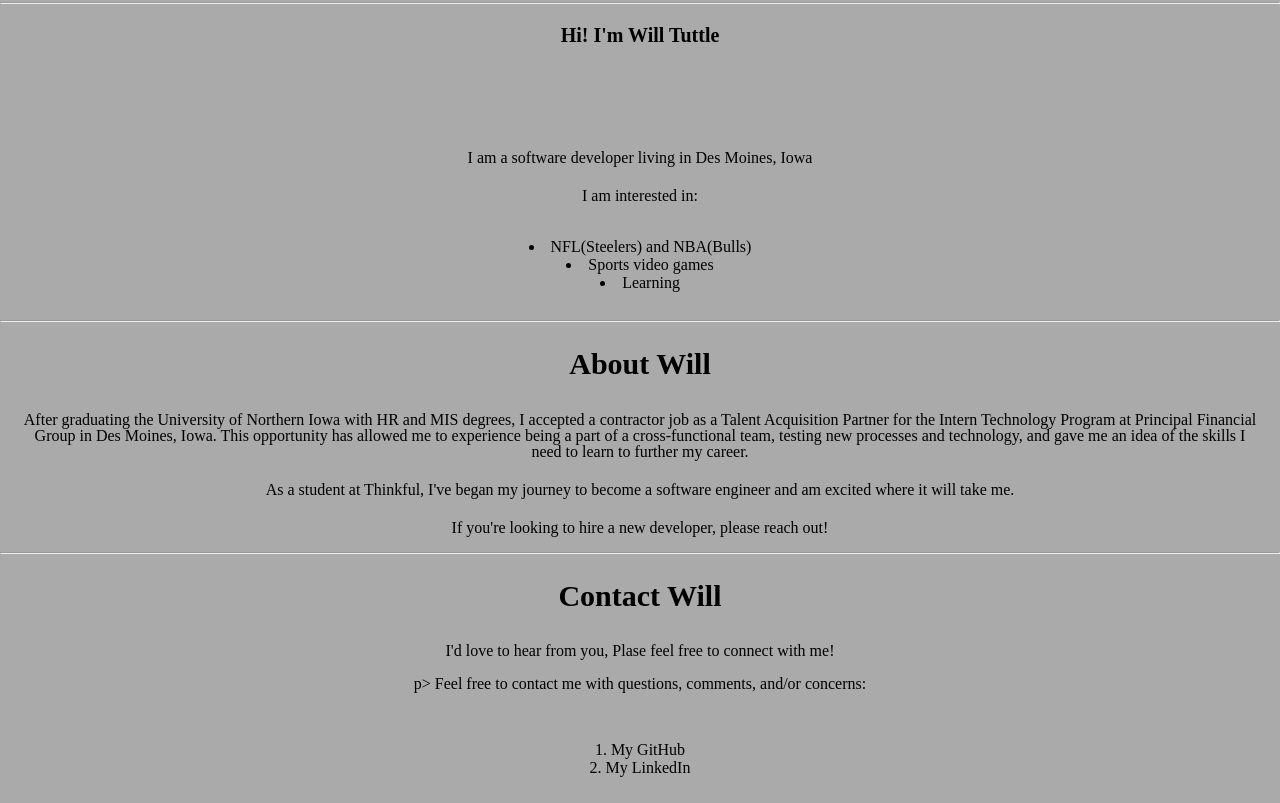
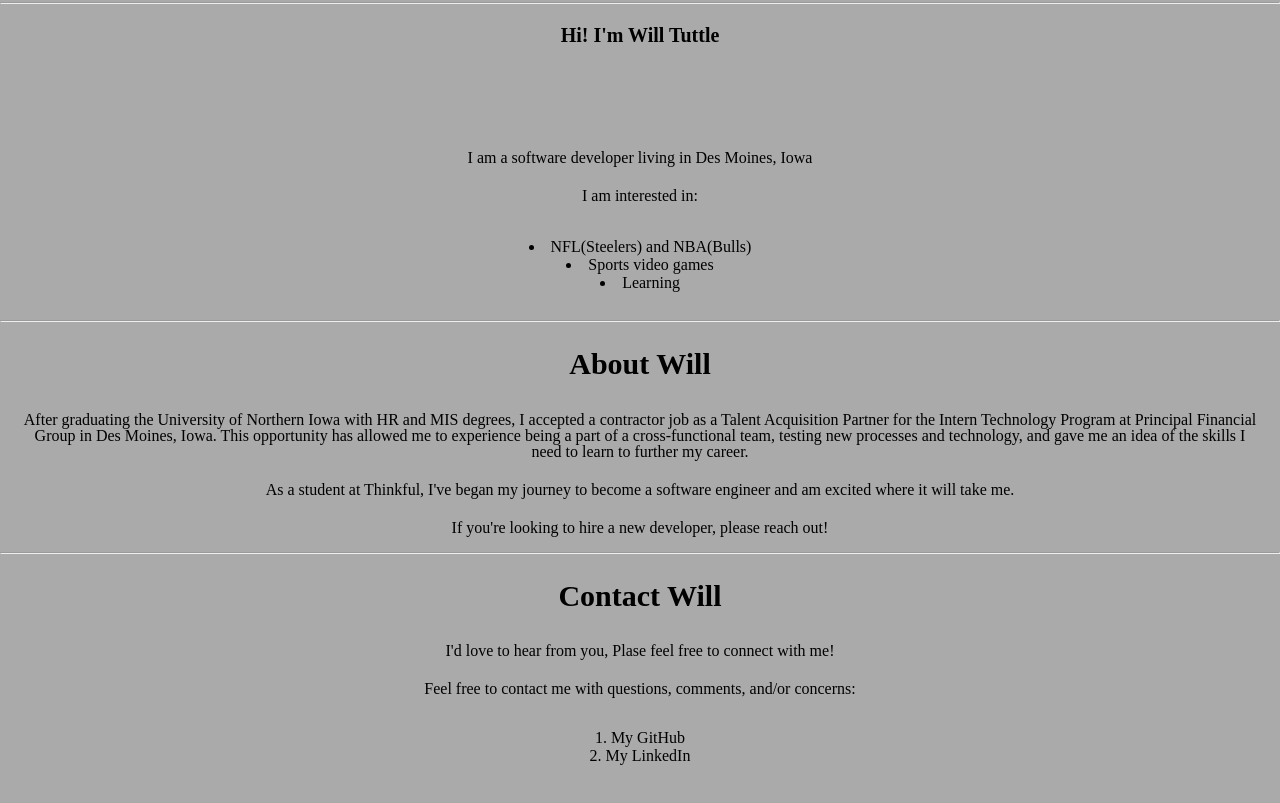
Before and after one commit to willtuttle24/personal-website, a plain HTML site: page index.html in a window 1280 px wide. Shown: the part 1117-1920 px from the top of the page. Drawn offline with Linux system fonts and the light colour scheme.

Commit message:
Update index.html

```diff
--- a/index.html
+++ b/index.html
@@ -59,7 +59,7 @@
 						<h2>Contact Will</h2>
 					</header>
 					<p>I'd love to hear from you, Plase feel free to connect with me!</p>
-					p> Feel free to contact me with questions, comments, and/or concerns:</p>
+					<p> Feel free to contact me with questions, comments, and/or concerns:</p>
 					<ol>
  							<li><a href="https://github.com/willtuttle24">
     							My GitHub </a></li>
```
